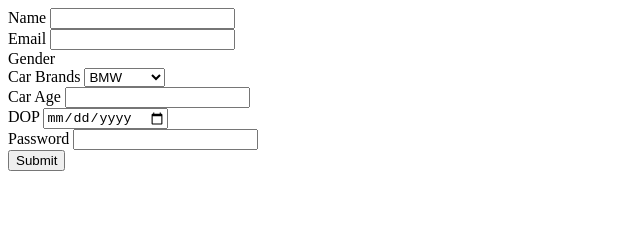
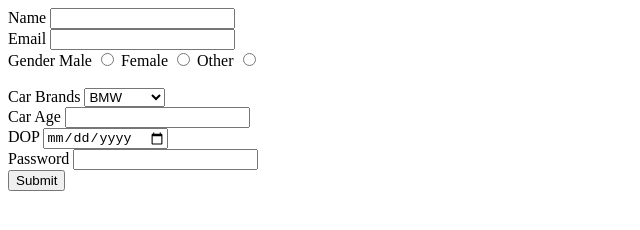
Before and after one commit to acciojob/car-insurance-form-avinash-create, a website: page main.html in a window 1280 px wide. Shown: the whole page, without its empty margins (0-640 px from the left). Drawn offline with Linux system fonts and the light colour scheme.

Commit message:
created a submission

```diff
--- a/main.html
+++ b/main.html
@@ -17,6 +17,14 @@
 		<input type="email" id ="email" name= "Email" required>
 		<br>
 		<label for ="gender">Gender</label>
+		<label>Male</label>
+		<input name="gender" type="radio" required>
+		<label>Female</label>
+		<input name="gender" type="radio" required>
+		<label>Other</label>
+		<input name="gender" type="radio" required>
+		<br>
+
 
 
 		<br>
```
